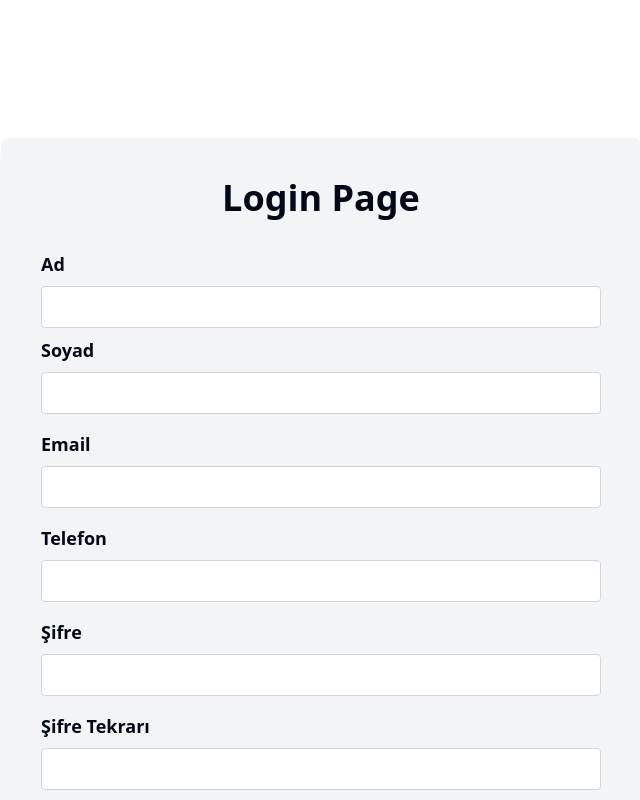
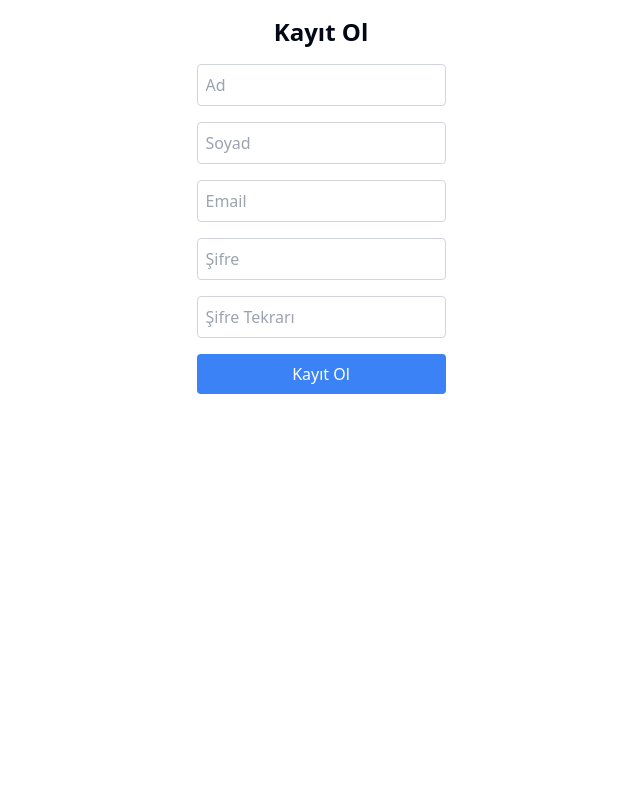
Before and after one commit to asebneemu/e-emmorce, a React (Vite) app: page /login-page in a window 1280 px wide. Shown: the top 800 px of the page, without its empty margins (319-959 px from the left). Built offline with nearby package versions, Linux system fonts and the light colour scheme.

Commit message:
loginsayfası
başlandı. düzenleniyor.

```diff
--- a/src/App.jsx
+++ b/src/App.jsx
@@ -10,6 +10,7 @@ import MemberPage from './Pages/MemberPage';
 import TeamPage from './Pages/TeamPage';
 import PricingPage from "./Pages/PricingPage"
 import ProductPage from './Pages/ProductPage';
+import UserPage from './Pages/UserPage';
 
 function App() {
 
@@ -17,17 +18,18 @@ function App() {
     <Router>
       <Routes>
         <Route path="/" element={<HomePage />} />
+        <Route path="/login-page" element={<LoginPage />} />
+        <Route path="/member-page" element={<MemberPage />} />
         <Route path="/home-page" element={<HomePage />} />
         <Route path="/shop-page" element={<ShopPage />} />
         <Route path="/sepetim-page" element={<SepetimPage />} />
         <Route path="/about-page" element={<AboutPage />} />
         <Route path="/sepetim-page#favoriler" element={<Favoriler />} />
         <Route path="/contact-page" element={<ContactPage />} />
-        <Route path="/login-page" element={<LoginPage />} />
-        <Route path="/member-page" element={<MemberPage />} />
         <Route path="/team-page" element={<TeamPage />} />
         <Route path="/pricing-page" element={<PricingPage />} />
         <Route path="/product-page/:id" element={<ProductPage />} />
+        <Route path="/user-page" element={<UserPage />} />
       </Routes>
     </Router>
   );
--- a/src/Pages/LoginPage.jsx
+++ b/src/Pages/LoginPage.jsx
@@ -1,136 +1,87 @@
-import React, { useState } from "react";
+// src/pages/LoginPage.js
+
 import { useForm } from "react-hook-form";
-import { Link, useNavigate } from "react-router-dom";
+import { useDispatch } from "react-redux";
+import { login } from "../store/authSlice";
+import { useNavigate } from "react-router-dom";
 
 const LoginPage = () => {
-    const {
-        register,
-        handleSubmit,
-        formState: { errors },
-        watch,
-    } = useForm();
-    const [isFirstNameFocused, setIsFirstNameFocused] = useState(false);
+    const { register, handleSubmit, formState: { errors }, watch } = useForm();
+    const dispatch = useDispatch();
     const navigate = useNavigate();
 
-    const onSubmit = (data) => {
-        // Form verilerini localStorage'a kaydediyoruz
+    const onRegister = (data) => {
+        // Kullanıcı bilgilerini `localStorage`'a kaydedin
         localStorage.setItem("firstName", data.firstName);
         localStorage.setItem("lastName", data.lastName);
         localStorage.setItem("email", data.email);
-        localStorage.setItem("phone", data.phone);
         localStorage.setItem("password", data.password);
 
-        // Kaydolma işlemi tamamlandığında ana sayfaya yönlendirme
+        // Redux durumunu güncelleyin
+        dispatch(login({
+            firstName: data.firstName,
+            lastName: data.lastName,
+            email: data.email,
+            phone: data.phone
+        }));
+
+        console.log("Kayıt başarılı, giriş yapıldı.");
+
+        // Ana sayfaya yönlendirme
         navigate("/home-page");
-        alert("Kayıt Başarılı")
     };
 
-    const firstNameValue = watch("firstName", "");
-
     return (
-        <div className="flex justify-center items-center h-screen my-40">
-            <div className="w-8/12 lg:w-6/12 bg-gray-100 p-10 rounded-lg shadow-lg">
-                <h1 className="text-4xl font-bold mb-8 text-center">Login Page</h1>
-                <form onSubmit={handleSubmit(onSubmit)}>
-                    {/* Ad */}
-                    <label className="block text-lg font-semibold mb-2">Ad</label>
+        <div className="flex flex-col items-center p-4">
+            <h1 className="text-2xl font-bold mb-4">Kayıt Ol</h1>
+            <form onSubmit={handleSubmit(onRegister)} className="flex flex-col space-y-4">
                 <input
                     type="text"
-                        {...register("firstName", {
-                            required: "Ad gereklidir",
-                            minLength: {
-                                value: 3,
-                                message: "En az 3 harf içermelidir",
-                            },
-                            pattern: {
-                                value: /^[A-Za-z]+$/,
-                                message: "Sadece harfler içermelidir",
-                            },
-                        })}
-                        className="w-full p-2 border border-gray-300 rounded mb-2"
-                        onFocus={() => setIsFirstNameFocused(true)}
-                        onBlur={() => setIsFirstNameFocused(false)}
+                    placeholder="Ad"
+                    {...register("firstName", { required: "Ad gereklidir" })}
+                    className="p-2 border border-gray-300 rounded"
                 />
-                    {isFirstNameFocused && firstNameValue.length < 3 && (
-                        <p className="text-red-500">{errors.firstName?.message || "En az 3 harf içermelidir"}</p>
-                    )}
+                {errors.firstName && <p className="text-red-500">{errors.firstName.message}</p>}
 
-                    {/* Diğer form alanları */}
-                    <label className="block text-lg font-semibold mb-2">Soyad</label>
                 <input
                     type="text"
-                        {...register("lastName", {
-                            required: "Soyad gereklidir",
-                            pattern: { value: /^[A-Za-z]+$/, message: "Sadece harfler içermelidir" },
-                        })}
-                        className="w-full p-2 border border-gray-300 rounded mb-4"
+                    placeholder="Soyad"
+                    {...register("lastName", { required: "Soyad gereklidir" })}
+                    className="p-2 border border-gray-300 rounded"
                 />
                 {errors.lastName && <p className="text-red-500">{errors.lastName.message}</p>}
 
-                    <label className="block text-lg font-semibold mb-2">Email</label>
                 <input
                     type="email"
-                        {...register("email", {
-                            required: "Email gereklidir",
-                            pattern: {
-                                value: /^[^\s@]+@[^\s@]+\.[^\s@]+$/,
-                                message: "Geçerli bir email adresi giriniz",
-                            },
-                        })}
-                        className="w-full p-2 border border-gray-300 rounded mb-4"
+                    placeholder="Email"
+                    {...register("email", { required: "Email gereklidir" })}
+                    className="p-2 border border-gray-300 rounded"
                 />
                 {errors.email && <p className="text-red-500">{errors.email.message}</p>}
 
-                    <label className="block text-lg font-semibold mb-2">Telefon</label>
-                    <input
-                        type="text"
-                        {...register("phone", {
-                            required: "Telefon numarası gereklidir",
-                            pattern: { value: /^[0-9]{11}$/, message: "Telefon numarası 11 haneli olmalıdır" },
-                        })}
-                        className="w-full p-2 border border-gray-300 rounded mb-4"
-                    />
-                    {errors.phone && <p className="text-red-500">{errors.phone.message}</p>}
-
-                    <label className="block text-lg font-semibold mb-2">Şifre</label>
                 <input
                     type="password"
-                        {...register("password", {
-                            required: "Şifre gereklidir",
-                            minLength: { value: 6, message: "Şifre en az 6 karakter olmalıdır" },
-                        })}
-                        className="w-full p-2 border border-gray-300 rounded mb-4"
+                    placeholder="Şifre"
+                    {...register("password", { required: "Şifre gereklidir", minLength: { value: 6, message: "Şifre en az 6 karakter olmalıdır" } })}
+                    className="p-2 border border-gray-300 rounded"
                 />
                 {errors.password && <p className="text-red-500">{errors.password.message}</p>}
 
-                    <label className="block text-lg font-semibold mb-2">Şifre Tekrarı</label>
                 <input
                     type="password"
+                    placeholder="Şifre Tekrarı"
                     {...register("confirmPassword", {
                         required: "Şifre tekrarı gereklidir",
-                            validate: (value) => value === watch("password") || "Şifreler eşleşmiyor",
+                        validate: (value) => value === watch("password") || "Şifreler eşleşmiyor"
                     })}
-                        className="w-full p-2 border border-gray-300 rounded mb-4"
+                    className="p-2 border border-gray-300 rounded"
                 />
                 {errors.confirmPassword && <p className="text-red-500">{errors.confirmPassword.message}</p>}
 
-                    {/* Kaydol Butonu */}
-                    <button
-                        type="submit"
-                        className="w-1/2 p-3 bg-blue-500 text-white rounded-lg hover:bg-blue-600 text-center flex justify-center mb-10"
-                    >
-                        Kaydol
+                <button type="submit" className="bg-blue-500 text-white px-4 py-2 rounded">
+                    Kayıt Ol
                 </button>
-
-                    {/* Become a Member Linki */}
-                    <Link
-                        to="/member-page"
-                        className="w-1/2 p-3 bg-gray-400 text-white rounded-lg hover:bg-gray-500 text-center flex justify-center"
-                    >
-                        Become a Member
-                    </Link>
             </form>
-            </div>
         </div>
     );
 };
--- a/src/Pages/MemberPage.jsx
+++ b/src/Pages/MemberPage.jsx
@@ -1,59 +1,65 @@
-import React, { useEffect } from "react";
+// src/pages/MemberPage.js
+
 import { useForm } from "react-hook-form";
+import { useDispatch } from "react-redux";
+import { login } from "../store/authSlice";
 import { useNavigate } from "react-router-dom";
 
 const MemberPage = () => {
-  const { register, handleSubmit, setValue } = useForm();
+    const { register, handleSubmit, formState: { errors } } = useForm();
+    const dispatch = useDispatch();
     const navigate = useNavigate();
 
-  useEffect(() => {
-    // localStorage'daki email ve şifreyi al ve inputlara varsayılan olarak yerleştir
-    const savedEmail = localStorage.getItem("email") || "";
-    const savedPassword = localStorage.getItem("password") || "";
-    setValue("email", savedEmail);
-    setValue("password", savedPassword);
-  }, [setValue]);
+    const onLogin = (data) => {
+        const savedEmail = localStorage.getItem("email") || null;
+        const savedPassword = localStorage.getItem("password") || null;
 
-  const onLogin = (data) => {
-    // localStorage'daki kayıtlı email ve şifreyi kontrol et
-    const savedEmail = localStorage.getItem("email");
-    const savedPassword = localStorage.getItem("password");
+        console.log("Kayıtlı email:", savedEmail); // Debugging için
+        console.log("Kayıtlı şifre:", savedPassword); // Debugging için
+        console.log("Girilen email:", data.email); // Debugging için
+        console.log("Girilen şifre:", data.password); // Debugging için
 
+        // Eğer email ve şifre eşleşiyorsa giriş yapma işlemi
         if (data.email === savedEmail && data.password === savedPassword) {
-      alert("Giriş başarılı!");
-      navigate("/home-page"); // Giriş başarılıysa ana sayfaya yönlendir
+            dispatch(login({
+                firstName: localStorage.getItem("firstName"),
+                lastName: localStorage.getItem("lastName"),
+                email: data.email,
+                phone: localStorage.getItem("phone")
+            }));
+            navigate("/home-page");
         } else {
-      alert("Email veya şifre hatalı!");
+            alert("Email veya şifre yanlış.");
         }
     };
 
     return (
-    <div className="flex justify-center items-center h-screen my-40">
-      <div className="w-8/12 lg:w-6/12 bg-gray-100 p-10 rounded-lg shadow-lg">
-        <h1 className="text-4xl font-bold mb-8 text-center">Member Login</h1>
-        <form onSubmit={handleSubmit(onLogin)}>
-          <label className="block text-lg font-semibold mb-2">Email</label>
+        <div className="flex flex-col items-center p-4">
+            <h1 className="text-2xl font-bold mb-4">Giriş Yap</h1>
+            <form onSubmit={handleSubmit(onLogin)} className="flex flex-col space-y-4">
                 <input
                     type="email"
-            {...register("email")}
-            className="w-full p-2 border border-gray-300 rounded mb-4"
+                    placeholder="Email"
+                    {...register("email", { required: "Email gereklidir" })}
+                    className="p-2 border border-gray-300 rounded"
                 />
+                {errors.email && <p className="text-red-500">{errors.email.message}</p>}
 
-          <label className="block text-lg font-semibold mb-2">Şifre</label>
                 <input
                     type="password"
-            {...register("password")}
-            className="w-full p-2 border border-gray-300 rounded mb-4"
+                    placeholder="Şifre"
+                    {...register("password", { required: "Şifre gereklidir" })}
+                    className="p-2 border border-gray-300 rounded"
                 />
+                {errors.password && <p className="text-red-500">{errors.password.message}</p>}
 
-          <button
-            type="submit"
-            className="w-1/2 p-3 bg-green-500 text-white rounded-lg hover:bg-green-600"
-          >
+                <button type="submit" className="bg-blue-500 text-white px-4 py-2 rounded">
                     Giriş Yap
                 </button>
+                <button type="button" onClick={() => navigate("/login-page")} className="mt-4 text-blue-500">
+                    Hesabınız yok mu? Kayıt Ol
+                </button>
             </form>
-      </div>
         </div>
     );
 };
--- /dev/null
+++ b/src/Pages/UserPage.jsx
@@ -0,0 +1,41 @@
+import { useSelector, useDispatch } from "react-redux";
+import { useNavigate } from "react-router-dom";
+import { logoutUser } from "../store/userSlice"; // Çıkış yapma işlemi için
+import { logout } from "../store/authSlice"; // Oturum durumunu sıfırlamak için
+
+const UserPage = () => {
+  // Redux store'dan kullanıcı bilgilerini alıyoruz
+  const { firstName, lastName, email, phone } = useSelector((state) => state.auth.currentUser || {});
+  const dispatch = useDispatch();
+  const navigate = useNavigate();
+
+  // Çıkış yapma fonksiyonu
+  const handleLogout = () => {
+    dispatch(logoutUser());
+    dispatch(logout());
+    navigate("/home-page"); // Kullanıcıyı giriş sayfasına yönlendiriyoruz
+  };
+
+  return (
+    <div className="flex flex-col items-center mt-8">
+      {/* Kullanıcı Bilgileri */}
+      <p className="text-2xl font-bold mb-4">Kullanıcı Bilgileri</p>
+      <div className="text-lg text-gray-700 mb-1">
+        <p>Ad: {firstName}</p>
+        <p>Soyad: {lastName}</p>
+        <p>Telefon: {phone}</p>
+        <p>Email: {email}</p>
+      </div>
+
+      {/* Çıkış Yap Butonu */}
+      <button
+        onClick={handleLogout}
+        className="bg-red-500 text-white px-4 py-2 rounded-lg mt-10"
+      >
+        Çıkış Yap
+      </button>
+    </div>
+  );
+};
+
+export default UserPage;
--- a/src/components/Buttons/AuthButton.jsx
+++ b/src/components/Buttons/AuthButton.jsx
@@ -1,12 +1,11 @@
 import { FaRegUser } from 'react-icons/fa';
 import { Link } from 'react-router-dom';
 
-
 export default function AuthButton() {
     return (
-        <Link to="/login-page" className="flex items-center space-x-2 gap-2 p-2 bg-transparent hover:bg-gray-100 rounded">
+        <Link to="/member-page" className="flex items-center space-x-2 gap-2 p-2 bg-transparent hover:bg-gray-100 rounded">
             <FaRegUser className="w-4 h-4" />
-            <p className="text-lg font-medium">Login / Register</p>
+            <p className="text-lg font-medium">Giriş Yap</p>
         </Link>
     );
 }
--- a/src/components/User.jsx
+++ b/src/components/User.jsx
@@ -1,39 +1,25 @@
-import React, { useEffect, useState } from "react";
+// src/components/User.js
+
+import { useSelector } from 'react-redux';
+import { Link } from 'react-router-dom';
 
 const User = () => {
-  const [userInfo, setUserInfo] = useState({ firstName: "", lastName: "" });
-  const [isLoggedIn, setIsLoggedIn] = useState(false);
+  const currentUser = useSelector((state) => state.auth.currentUser);
 
-  useEffect(() => {
-    const loggedInStatus = localStorage.getItem("isLoggedIn") === "true";
-    setIsLoggedIn(loggedInStatus);
-
-    if (loggedInStatus) {
-      const firstName = localStorage.getItem("firstName") || "";
-      const lastName = localStorage.getItem("lastName") || "";
-      setUserInfo({ firstName, lastName });
-    }
-  }, []);
-
-  if (!isLoggedIn) {
-    return null;
-  }
+  console.log("User Bileşeni - currentUser bilgisi:", currentUser); // Kontrol için
 
   return (
-    <div className="flex flex-col items-center">
-      {/* Siyah Çember */}
-      <div className="bg-black rounded-full w-16 h-16 flex items-center justify-center">
-        <span className="text-white text-lg font-bold">
-          {userInfo.firstName.charAt(0)}
-          {userInfo.lastName.charAt(0)}
-        </span>
+    <Link to="/user-page" className="flex items-center space-x-2">
+      <div
+        className="rounded-full bg-black text-white text-sm font-bold flex items-center justify-center"
+        style={{ width: "30px", height: "30px" }}
+      >
+        {currentUser.firstName?.charAt(0)}{currentUser.lastName?.charAt(0)}
       </div>
-
-      {/* Kullanıcı Adı */}
-      <h1 className="text-xl font-bold mt-2">
-        {userInfo.firstName} {userInfo.lastName}
-      </h1>
-    </div>
+      <p className="text-lg font-semibold text-black">
+        {currentUser.firstName} {currentUser.lastName}
+      </p>
+    </Link>
   );
 };
 
--- a/src/main.jsx
+++ b/src/main.jsx
@@ -4,7 +4,7 @@ import App from './App';
 import './index.css';
 import { Provider } from 'react-redux';
 import { PersistGate } from 'redux-persist/integration/react';
-import { store, persistor } from './store/store'; // store ve persistor'u içe aktarıyoruz
+import { store, persistor } from './store/store';
 
 createRoot(document.getElementById('root')).render(
   <StrictMode>
--- /dev/null
+++ b/src/store/authSlice.js
@@ -0,0 +1,35 @@
+// src/store/authSlice.js
+import { createSlice } from "@reduxjs/toolkit";
+
+const initialState = {
+    isLoggedIn: localStorage.getItem("isLoggedIn") === "true",
+    currentUser: JSON.parse(localStorage.getItem("currentUser")) || {
+        firstName: "",
+        lastName: "",
+        email: "",
+    },
+};
+
+const authSlice = createSlice({
+    name: "auth",
+    initialState,
+    reducers: {
+        login: (state, action) => {
+            state.isLoggedIn = true;
+            state.currentUser = action.payload;
+            localStorage.setItem("isLoggedIn", "true");
+            localStorage.setItem("currentUser", JSON.stringify(action.payload));
+            console.log("Giriş yapıldı, isLoggedIn durumu:", state.isLoggedIn);
+        },
+        logout: (state) => {
+            state.isLoggedIn = false;
+            state.currentUser = { firstName: "", lastName: "", email: "" };
+            localStorage.setItem("isLoggedIn", "false");
+            localStorage.removeItem("currentUser");
+            console.log("Çıkış yapıldı, isLoggedIn durumu:", state.isLoggedIn);
+        },
+    },
+});
+
+export const { login, logout } = authSlice.actions;
+export default authSlice.reducer;
--- a/src/store/store.js
+++ b/src/store/store.js
@@ -1,8 +1,9 @@
 import { combineReducers, configureStore } from '@reduxjs/toolkit';
 import { persistStore, persistReducer } from 'redux-persist';
-import storage from 'redux-persist/lib/storage'; // localStorage kullanımı için
+import storage from 'redux-persist/lib/storage';
 import cartReducer from './cartSlice';
 import favoritesReducer from './favoritesSlice';
+import authReducer from './authSlice'; // authSlice'ı içe aktarın
 import {
   FLUSH,
   REHYDRATE,
@@ -20,6 +21,7 @@ const persistConfig = {
 const rootReducer = combineReducers({
   cart: cartReducer,
   favorites: favoritesReducer,
+  auth: authReducer, // authReducer'ı rootReducer'a ekleyin
 });
 
 const persistedReducer = persistReducer(persistConfig, rootReducer);
--- /dev/null
+++ b/src/store/userSlice.js
@@ -0,0 +1,51 @@
+// src/store/userSlice.js
+
+import { createSlice } from "@reduxjs/toolkit";
+
+const MAX_USERS = 10;
+
+const getStoredUsers = () => {
+    const users = localStorage.getItem("users");
+    return users ? JSON.parse(users) : [];
+};
+
+const initialState = {
+    users: getStoredUsers(),
+    currentUser: JSON.parse(localStorage.getItem("currentUser")) || null,
+};
+
+const userSlice = createSlice({
+    name: "user",
+    initialState,
+    reducers: {
+        registerUser: (state, action) => {
+            if (state.users.length < MAX_USERS) {
+                state.users.push(action.payload);
+                state.currentUser = action.payload;
+                localStorage.setItem("users", JSON.stringify(state.users));
+                localStorage.setItem("currentUser", JSON.stringify(action.payload));
+            } else {
+                alert("Maksimum kullanıcı sınırına ulaşıldı.");
+            }
+        },
+        loginUser: (state, action) => {
+            const { email, password } = action.payload;
+            const user = state.users.find(
+                (u) => u.email === email && u.password === password
+            );
+            if (user) {
+                state.currentUser = user;
+                localStorage.setItem("currentUser", JSON.stringify(user));
+            } else {
+                alert("Kullanıcı bulunamadı veya şifre yanlış.");
+            }
+        },
+        logoutUser: (state) => {
+            state.currentUser = null;
+            localStorage.removeItem("currentUser");
+        },
+    },
+});
+
+export const { registerUser, loginUser, logoutUser } = userSlice.actions;
+export default userSlice.reducer;
```
Also changed, not shown: src/components/NavbarLine.jsx (+1 -9 lines), src/components/RealNavbar.jsx (+7 -8 lines). Lines whose indentation alone changed are shown as unchanged.
